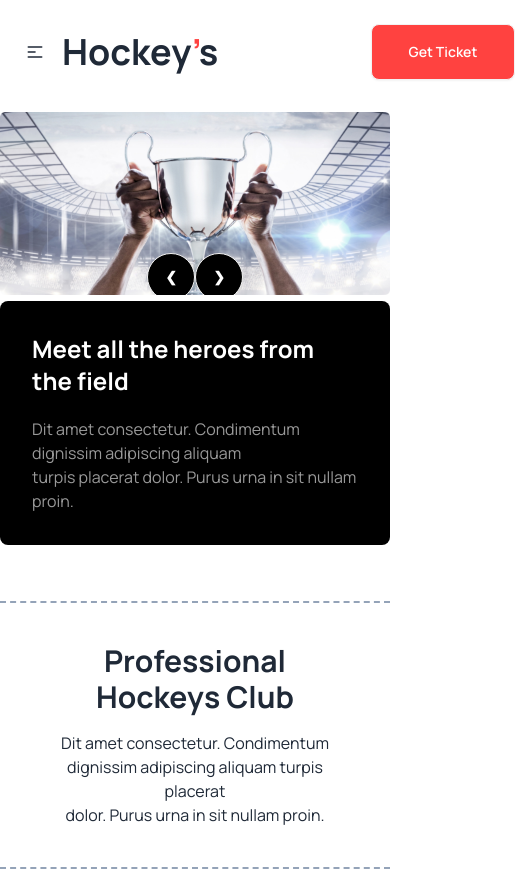
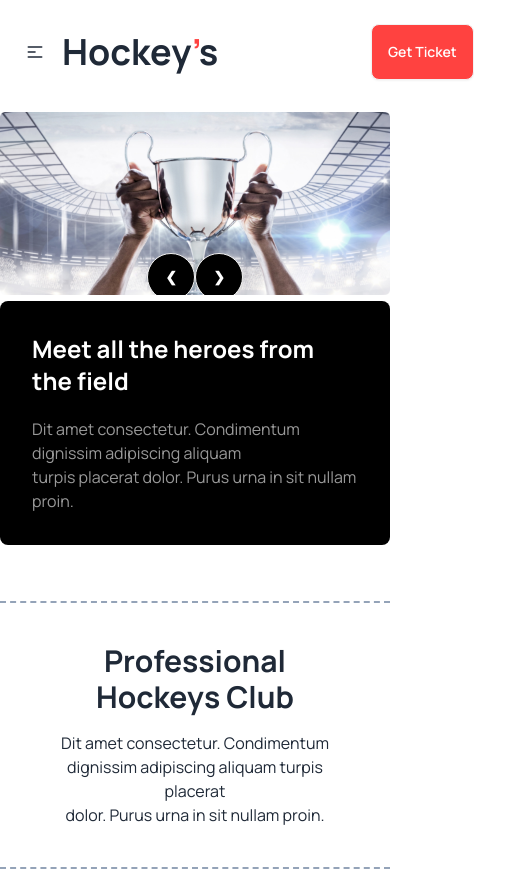
Before and after one commit to KulsumDiti/Hockey-s-Website, a plain HTML site: page index.html in a window 390 px wide. Shown: the top 872 px of the page, 515 px wide, since content can reach past the window. Drawn offline with nearby package versions, Linux system fonts and the light colour scheme.

Commit message:
file add

```diff
--- a/index.html
+++ b/index.html
@@ -71,7 +71,7 @@
                 <div class="ml-44">
                   <i class="fa-solid fa-magnifying-glass px-6 hidden md:block"></i>
 
-                  <a class="btn text-white  bg-[#FF4240]  w-36 h-14 font-manrope">Get Ticket</a>
+                  <a class="btn text-white  bg-[#FF4240]  md:w-36 h-14 font-manrope">Get Ticket</a>
                 </div>
               </div>
         </section>
```
